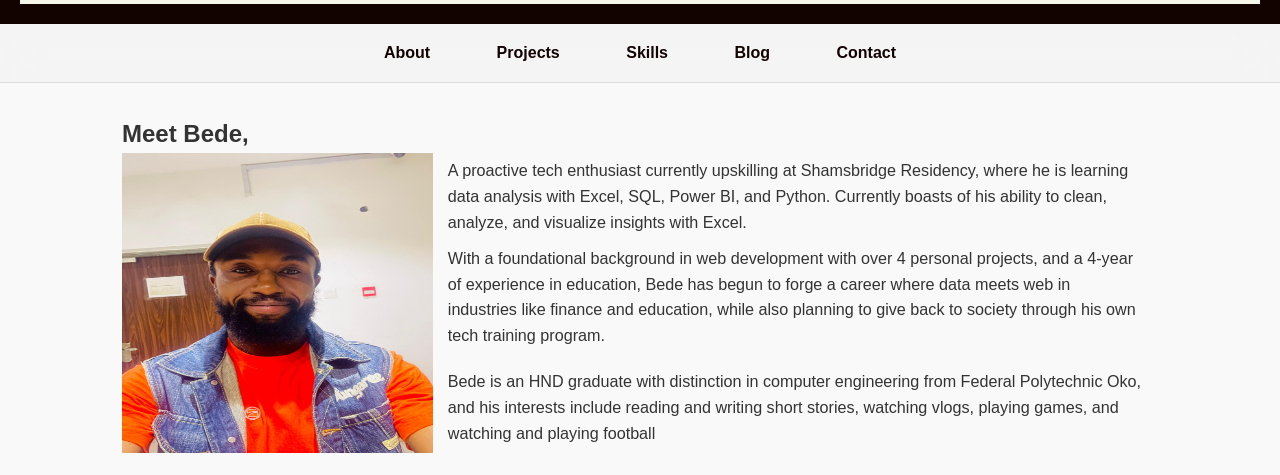
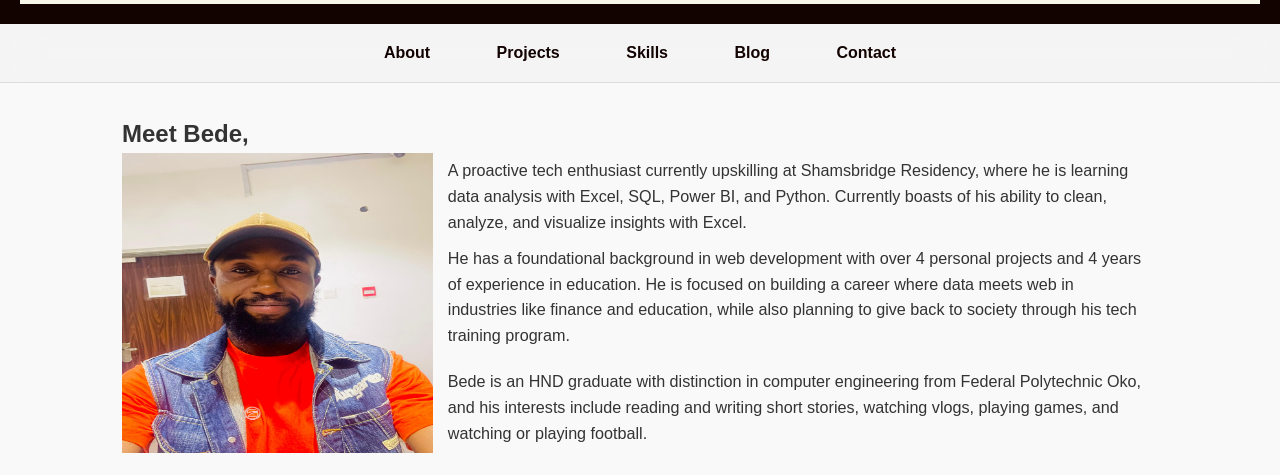
Before and after one commit to Bede-Ozy/bede-ozuluonye-data, a plain HTML site: page index.html in a window 1280 px wide. Shown: the part 477-952 px from the top of the page. Drawn offline with Linux system fonts and the light colour scheme.

Commit message:
edited errors in profile bio

```diff
--- a/index.html
+++ b/index.html
@@ -45,9 +45,9 @@
 
         <p>A proactive tech enthusiast currently upskilling at Shamsbridge Residency, where he is learning data analysis with Excel, SQL, Power BI, and Python. Currently boasts of his ability to clean, analyze, and visualize insights with Excel. </p>
 
-        <p>With a foundational background in web development with over 4 personal projects, and a 4-year of experience in education, Bede has begun to forge a career where data meets web in industries like finance and education, while also planning to give back to society through his own tech training program. <p>
+        <p>He has a foundational background in web development with over 4 personal projects and 4 years of experience in education. He is focused on building a career where data meets web in industries like finance and education, while also planning to give back to society through his tech training program. <p>
 
-        <p>Bede is an HND graduate with distinction in computer engineering from Federal Polytechnic Oko,  and his interests include reading and writing short stories, watching vlogs, playing games, and watching and playing football  </p>
+        <p>Bede is an HND graduate with distinction in computer engineering from Federal Polytechnic Oko, and his interests include reading and writing short stories, watching vlogs, playing games, and watching or playing football.</p>
       </div>
     </div>
 
```
